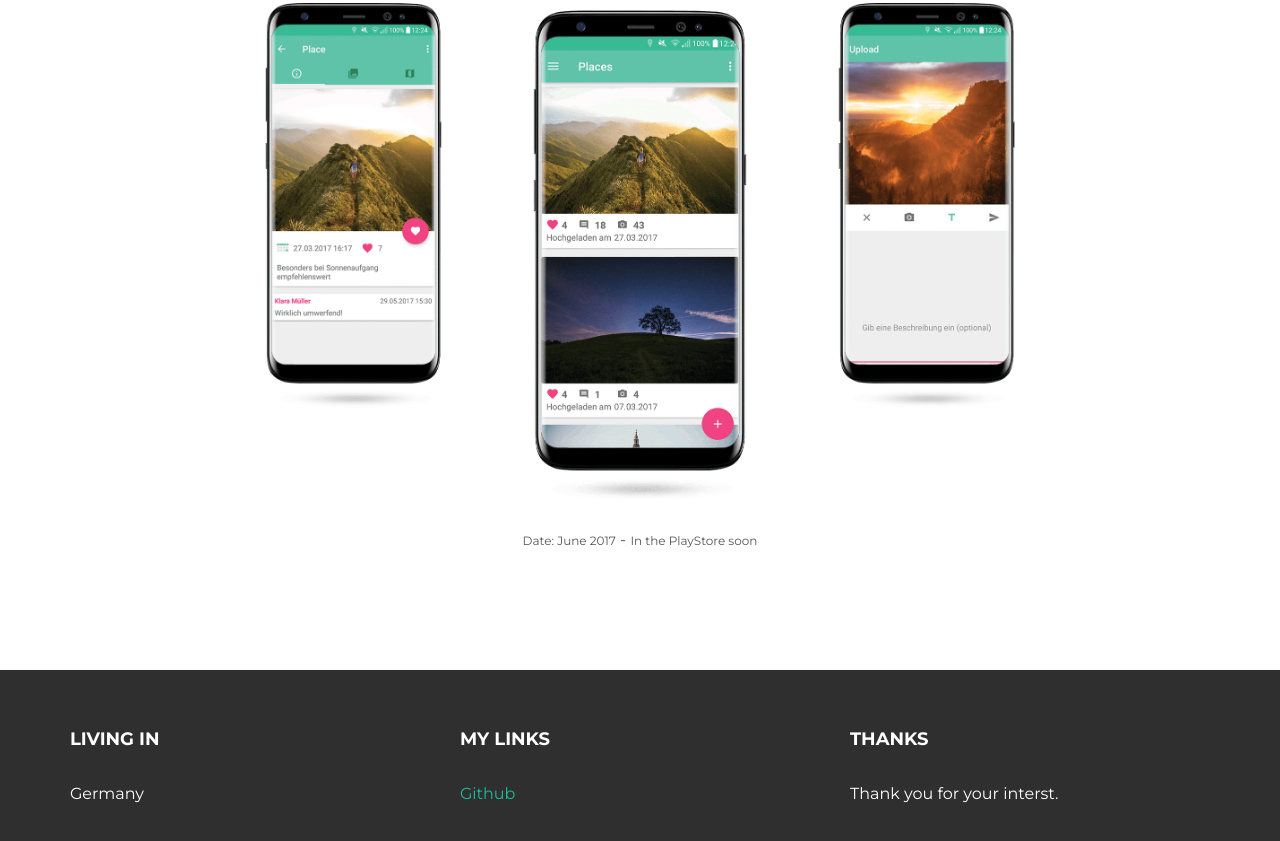
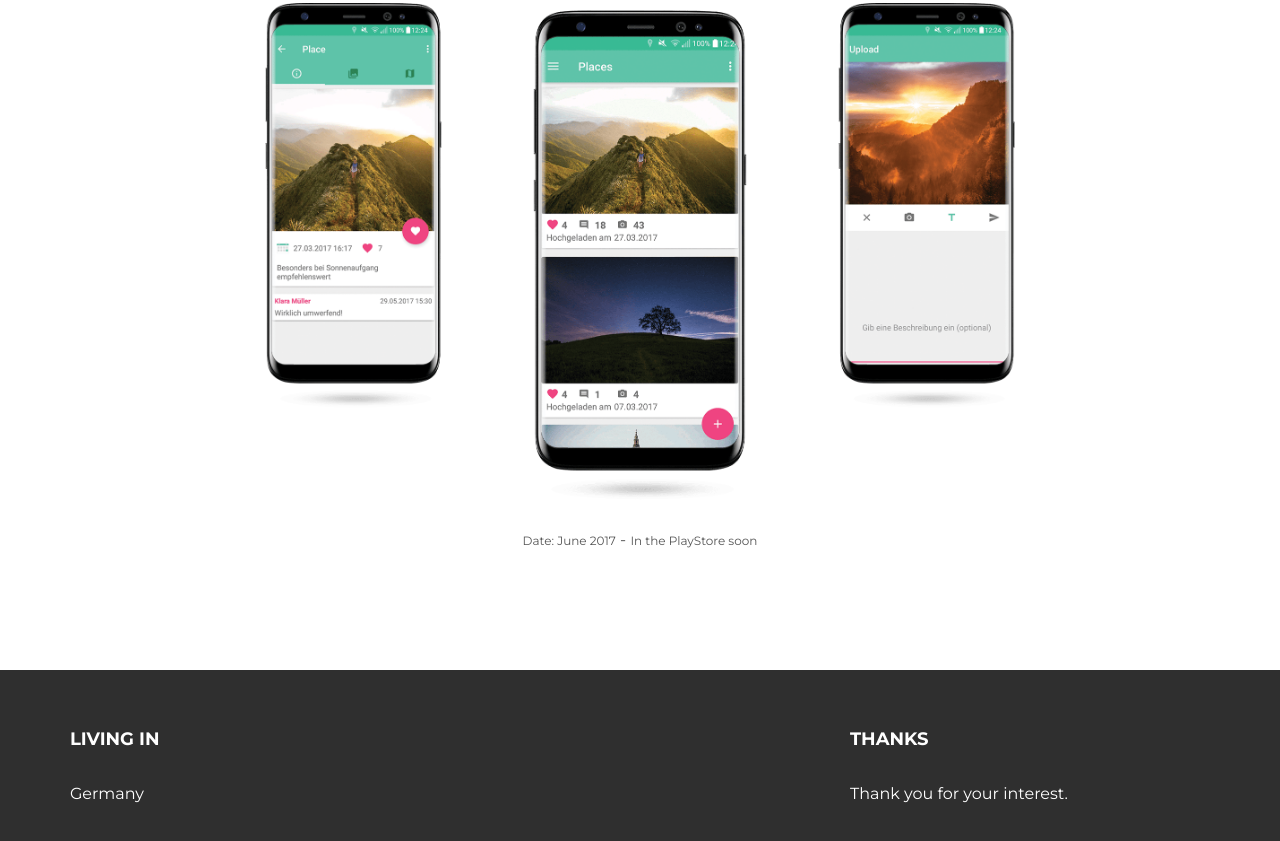
Before and after one commit to jokerstudios/jokerstudios.github.io, a plain HTML site: page work01.html in a window 1280 px wide. Shown: the part 447-1288 px from the top of the page. Drawn offline with nearby package versions, Linux system fonts and the light colour scheme.

Commit message:
footer correction

```diff
--- a/work01.html
+++ b/work01.html
@@ -84,15 +84,12 @@
 				</div><!-- /col-lg-4 -->
 
 				<div class="col-lg-4">
-					<h4>My Links</h4>
-					<p>
-						<a href="#">Github</a><br/>
-					</p>
+
 				</div><!-- /col-lg-4 -->
 
 				<div class="col-lg-4">
 					<h4>Thanks</h4>
-					<p>Thank you for your interst.</p>
+					<p>Thank you for your interest.</p>
 				</div><!-- /col-lg-4 -->
 
 			</div>
```
Also changed, not shown: about.html (+2 -5 lines), contact.html (+2 -5 lines), index.html (+2 -5 lines), work.html (+2 -5 lines), work02.html (+2 -5 lines), work03.html (+2 -5 lines), work04.html (+2 -5 lines), work05.html (+2 -4 lines).
